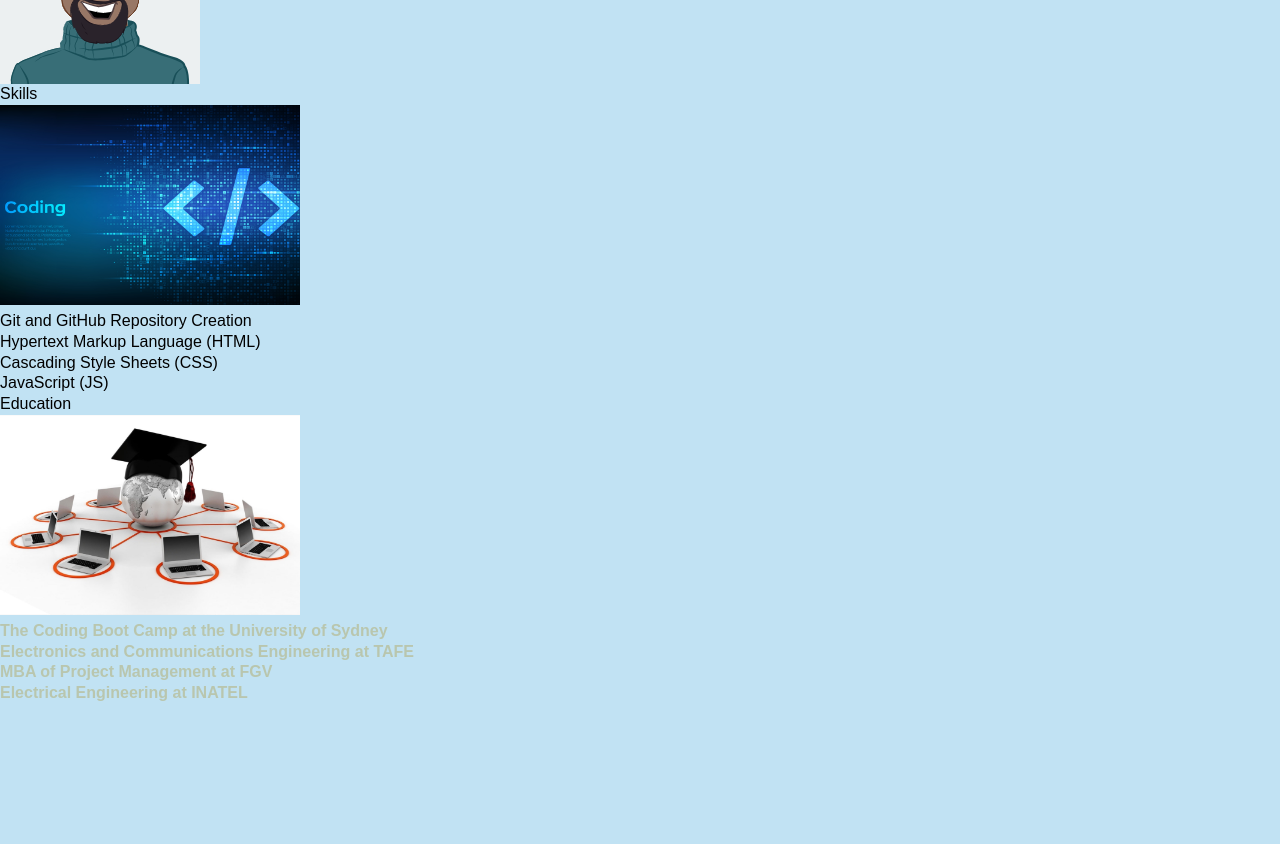
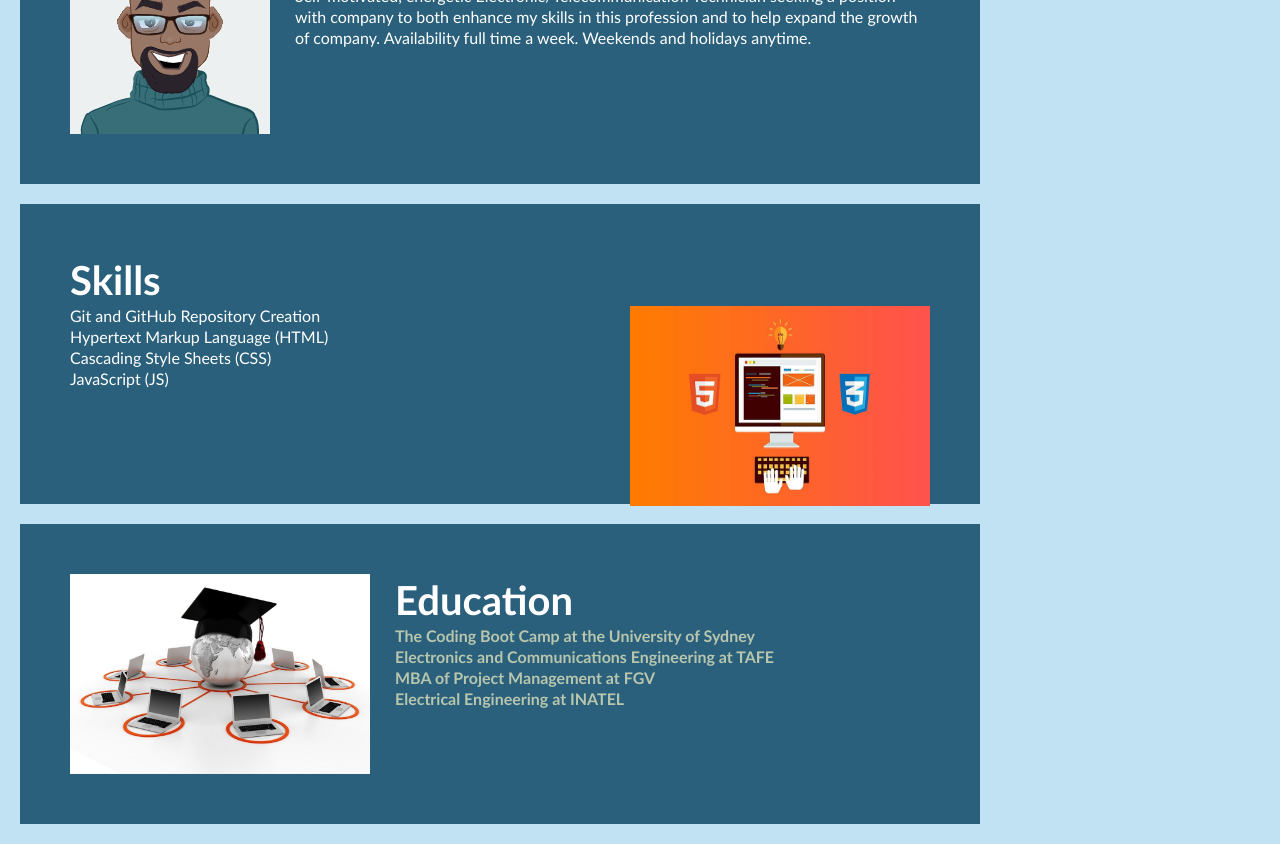
Before and after one commit to mscamposmg/challenge02, a plain HTML site: page index.html in a window 1280 px wide. Shown: the part 610-1454 px from the top of the page. Before the commit the page ends 1314 px from the top, so only its background shows below. Drawn offline with Linux system fonts and the light colour scheme.

Commit message:
updade fild profile, skills, education, and the h2 font

```diff
--- a/asset/css/reset.css
+++ b/asset/css/reset.css
@@ -14,8 +14,12 @@
     font-family: sans-serif;
   }
 
-  h1, h2, h3, h4, h5, h6 {
+  h1, h3, h4, h5, h6 {
     font-size: 100%;
+  }
+
+  h2 {
+    font-size: 250%;
   }
 
   input, select, option, optgroup, textarea, button,
--- a/asset/css/style.css
+++ b/asset/css/style.css
@@ -83,3 +83,36 @@ p {
 /*section ul {
     text-align: center;
 }*/
+
+.content {
+    width: 75%;
+    display: inline-block;
+    margin-left: 20px;
+}
+
+.profile {
+    margin-bottom: 20px;
+    padding: 50px;
+    height: 300px;
+    font-family: 'Gill Sans', 'Gill Sans MT', Calibri, 'Trebuchet MS', sans-serif;
+    background-color: #2a607c;
+    color: #fff;
+}
+
+.skills {
+    margin-bottom: 20px;
+    padding: 50px;
+    height: 300px;
+    font-family: 'Gill Sans', 'Gill Sans MT', Calibri, 'Trebuchet MS', sans-serif;
+    background-color: #2a607c;
+    color: #fff;
+}
+
+.education {
+    margin-bottom: 20px;
+    padding: 50px;
+    height: 300px;
+    font-family: 'Gill Sans', 'Gill Sans MT', Calibri, 'Trebuchet MS', sans-serif;
+    background-color: #2a607c;
+    color: #fff;
+}
--- a/index.html
+++ b/index.html
@@ -23,36 +23,32 @@
   </div>
 <!-- Creating a field profile with picture and description -->
   <div class="hero"></div>
-  <div class="content"></div>
+  <div class="content">
     <div class="profile">
         <img src="./asset/images/Avatar200x200.png" alt="Marcelo Avatar200x200" width="200" height="200" class="float-left">
         <h2>Profile</h2>
         <p>Self-motivated, energetic Electronic/Telecommunication Technician seeking a position with company to both enhance my skills in this profession and to help expand the growth of company. Availability full time a week. Weekends and holidays anytime.</p>
     </div>
-
 <!-- Creating fields skills, and education. -->
-    <div class="caracteristics">
-      <section class="skills">
-        <header>Skills</header>
-        <img src="./asset/images/coding.jpg" alt="Coding" width="300" height="200">
+    <div class="skills">
+        <h2>Skills</h2>
+        <img src="./asset/images/skills-image.jpg" alt="Coding" width="300" height="200" class="float-right">
         <ul>
           <li>Git and GitHub Repository Creation</li>
           <li>Hypertext Markup Language (HTML)</li>
           <li>Cascading Style Sheets (CSS)</li>
           <li>JavaScript (JS)</li>
         </ul>
-      </section>
-      <section class="education">
-        <header>Education</header>
-        <img src="./asset/images/education.jpeg" alt="Education" width="300" height="200">
+    </div>
+    <div class="education">
+        <img src="./asset/images/education.jpeg" alt="Education" width="300" height="200" class="float-left">
+        <h2>Education</h2>
         <ul>
           <li><a href="https://techbootcamp.sydney.edu.au/">The Coding Boot Camp at the University of Sydney</a></li>
           <li><a href="https://www.tafensw.edu.au/course-areas/information-and-communication-technology#electronics-and-communications">Electronics and Communications Engineering at TAFE</a></li>
           <li><a href="https://educacao-executiva.fgv.br/df/brasilia/cursos/mba-pos-graduacao/mba-presencial/mba-em-gerenciamento-de-projetos-2?oferta=102483">MBA of Project Management at FGV</a></li>
           <li><a href="https://inatel.br/vestibular/engenharia-eletrica">Electrical Engineering at INATEL</a></li>
         </ul>
-      </section>
     </div>
-
-  </main>
+  </div>
 </body>
```
